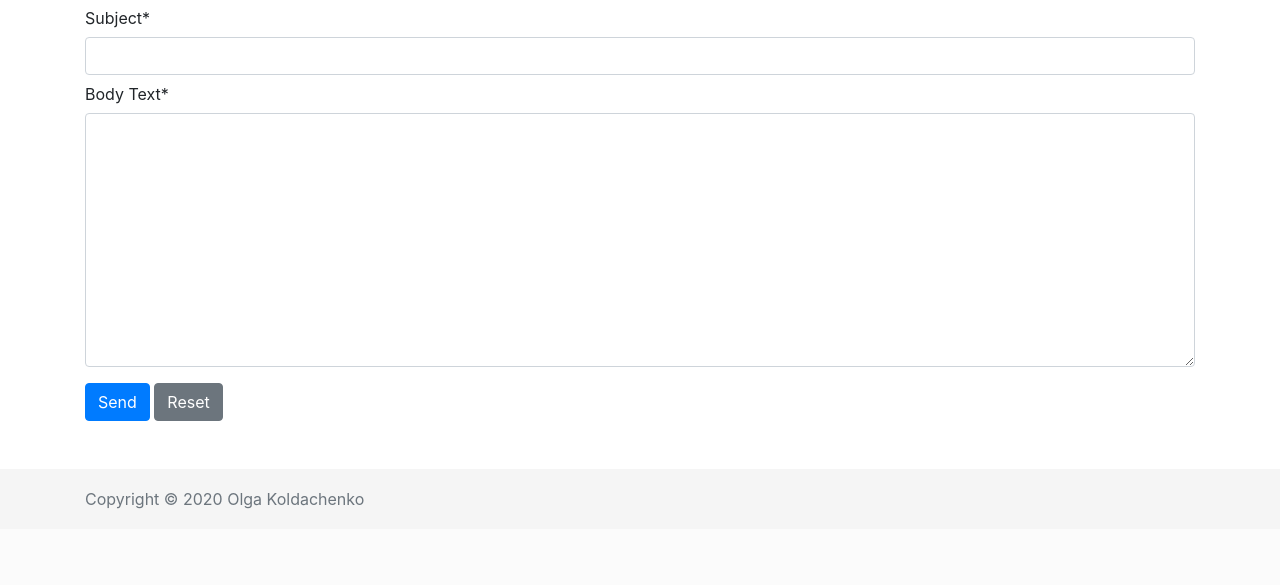
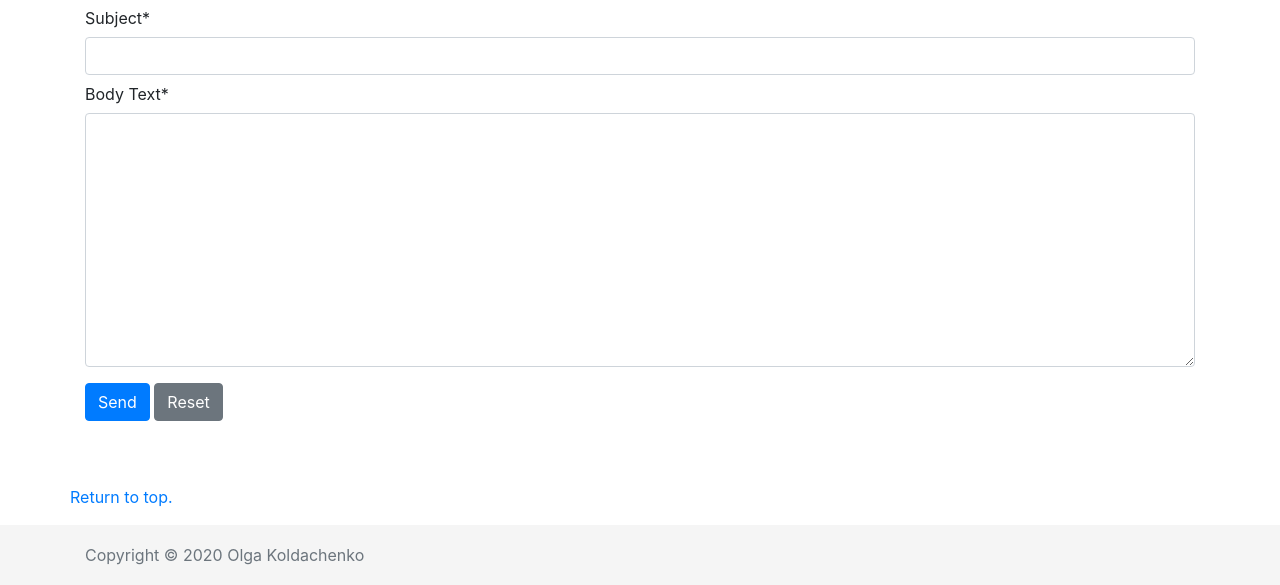
Before and after one commit to okold/homepage, a PHP site: page / in a window 1280 px wide. Shown: the part 1194-1779 px from the top of the page. Before the commit the page ends 1703 px from the top, so only its background shows below. Run offline with PHP 8.4, Linux system fonts and the light colour scheme.

Commit message:
Return to top on index.

```diff
--- a/index.html
+++ b/index.html
@@ -102,6 +102,7 @@
                     </div>
                 </form>
             </section>
+            <p id="return"><a href="#">Return to top.</a></p>
         </div>
     </main>
     <footer class="footer">
--- a/style.css
+++ b/style.css
@@ -14,6 +14,11 @@ body {
     left: -100em;
 }
 
+/* Return to top */
+p#return {
+    margin-top: 1rem;
+}
+
 main {
     margin-top: 2rem;
 }
@@ -24,11 +29,6 @@ section, article, #languages {
 
 #buttons {
     padding-top: 1rem;
-}
-
-/* Return to top */
-p#return {
-    margin-top: 2rem;
 }
 
 iframe {
```
